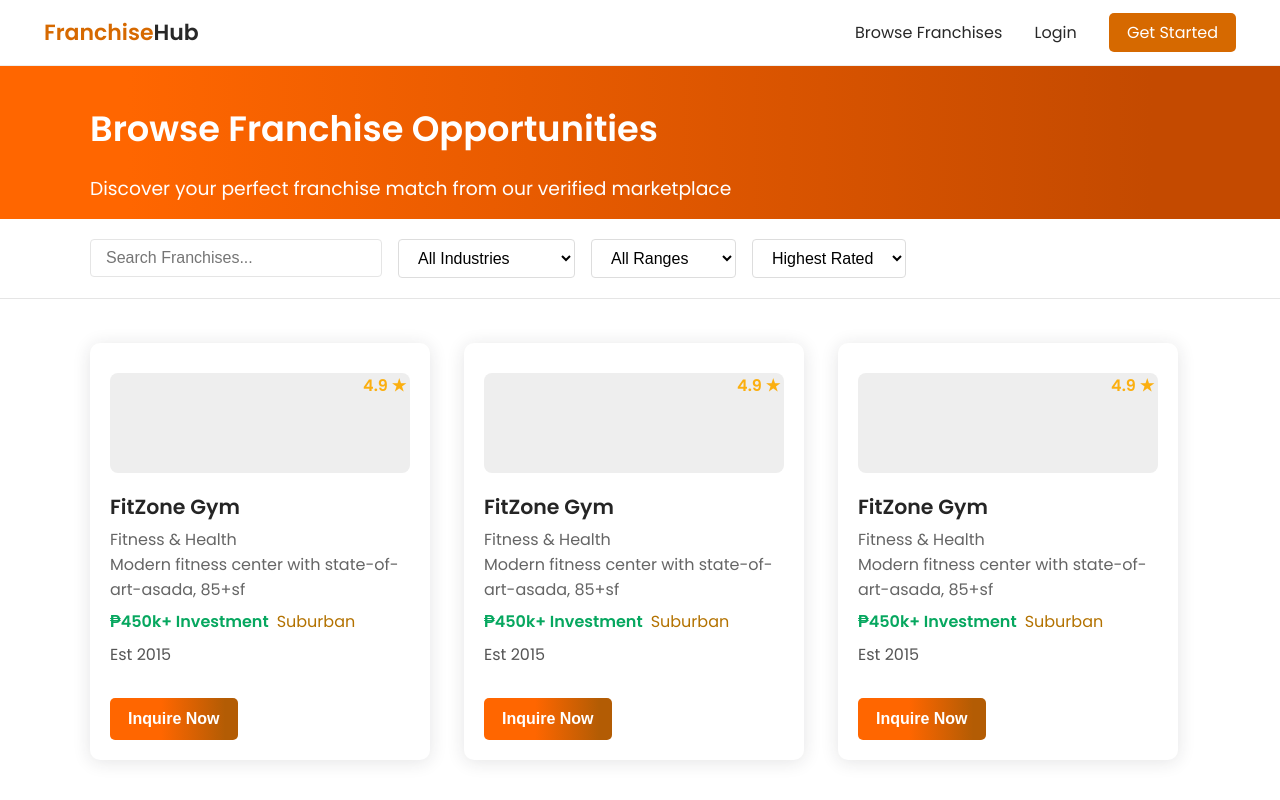
After one commit to dillandeluxe/CSIT327-G5-FranchiseHub, a Django app: page /browse/ in a window 1280 px wide. The commit adds this page. Run offline with Django 5.2, Linux system fonts and the light colour scheme.

Commit message:
modified:   accounts/urls.py modified:   accounts/views.py modified:   backend/urls.py new file:   static/accounts/browse.css new file:   templates/accounts/browse.html modified:   templates/accounts/home.html

```diff
--- a/accounts/urls.py
+++ b/accounts/urls.py
@@ -3,8 +3,10 @@ from django.urls import path
 from . import views
 
 urlpatterns = [
+    path('browse/', views.browse, name='browse'),
     path('', views.home_view, name='home'),
     path('register/', views.register_view, name='register'),
     path('login/', views.login_view, name='login'),
     path('logout/', views.logout_view, name='logout'),
+
 ]
--- a/accounts/views.py
+++ b/accounts/views.py
@@ -46,3 +46,6 @@ def logout_view(request):
 
 def home_view(request):
     return render(request, 'accounts/home.html')
+
+def browse(request):
+    return render(request, 'accounts/browse.html')
--- a/backend/urls.py
+++ b/backend/urls.py
@@ -17,9 +17,12 @@ Including another URLconf
 from django.contrib import admin
 from django.urls import path, include
 from accounts.views import home_view
+from accounts.views import browse
 
 urlpatterns = [
+    path('browse/', browse, name='browse'),
     path('admin/', admin.site.urls),
     path('accounts/', include('accounts.urls')),
     path('', home_view, name='site-home'),
+
 ]
--- /dev/null
+++ b/static/accounts/browse.css
@@ -0,0 +1,112 @@
+body {
+  margin: 0;
+  font-family: "Poppins", sans-serif;
+  color: #282828;
+  background: #fff;
+}
+/* Navbar */
+.navbar {
+  display: flex;
+  justify-content: space-between;
+  align-items: center;
+  padding: 16px 44px;
+  background: #fff;
+  border-bottom: 1px solid #eee;
+  position: sticky;
+  top: 0;
+  z-index: 100;
+}
+.logo { font-size: 22px; font-weight: 700; color: #282828; }
+.logo span { color: #d66900; }
+.nav-links a { margin-left: 28px; font-weight: 500; color: #282828; text-decoration: none; transition: color 0.2s; }
+.nav-links a:hover { color: #d66900; }
+.get-started { background: #d66900; color: #fff !important; padding: 8px 18px; border-radius: 5px; margin-left: 24px; font-weight: 600; text-decoration: none; }
+/* Hero Section */
+.listing-hero {
+  background: linear-gradient(90deg, #ff6600 10%, #c44a00 90%);
+  padding: 36px 0 16px 0;
+  text-align: left;
+}
+.hero-content { margin: 0 auto; max-width: 1100px; color: #fff; }
+.hero-content h1 { font-size: 2.2em; margin: 0 0 10px 0; }
+.hero-content p { font-size: 1.17em; margin-bottom: 0; }
+/* Filter Bar */
+.filter-bar {
+  background: #fff;
+  border-top: 0;
+  border-bottom: 1px solid #e5e5e5;
+  padding: 20px 0;
+}
+.filters {
+  max-width: 1100px;
+  margin: 0 auto;
+  display: flex;
+  align-items: center;
+  gap: 16px;
+}
+.search-input {
+  padding: 9px 15px;
+  border-radius: 4px;
+  border: 1px solid #e5e5e5;
+  width: 260px;
+  font-size: 1em;
+}
+.custom-select select {
+  padding: 9px 15px;
+  border: 1px solid #ddd;
+  border-radius: 4px;
+  background: #fff;
+  font-size: 1em;
+}
+/* Franchise List & Cards */
+.franchise-list {
+  display: flex;
+  gap: 34px;
+  flex-wrap: wrap;
+  max-width: 1100px;
+  margin: 44px auto 0 auto;
+  justify-content: flex-start;
+}
+.franchise-card {
+  background: #fff;
+  border-radius: 10px;
+  box-shadow: 0 2px 18px 0 rgba(35, 30, 39, 0.12);
+  width: 300px;
+  padding: 30px 20px 20px 20px;
+  margin-bottom: 18px;
+  display: flex;
+  flex-direction: column;
+  align-items: flex-start;
+  position: relative;
+}
+.franchise-cover {
+  background: #eee;
+  height: 100px;
+  width: 100%;
+  border-radius: 8px;
+  margin-bottom: 14px;
+}
+.franchise-card h3 { font-size: 1.28em; margin: 4px 0 5px 0; color: #252525; }
+.franchise-meta { font-size: 1em; color: #656565; margin-bottom: 16px; }
+.franchise-details { display: flex; gap: 8px; flex-wrap: wrap; margin: 7px 0; }
+.investment { color: #06a75f; font-weight: 600; }
+.location { color: #b37200; }
+.established { color: #555; }
+.rating { color: #fbaf10; font-weight: 700; position: absolute; top: 30px; right: 24px;}
+.inquire-btn {
+  background: linear-gradient(90deg, #ff6600 40%, #b35c04 90%);
+  color: #fff;
+  padding: 12px 18px;
+  font-size: 1em;
+  font-weight: 600;
+  border: none;
+  border-radius: 5px;
+  margin-top: 8px;
+  cursor: pointer;
+  transition: background 0.18s;
+}
+.inquire-btn:hover { background: #c44a00; }
+@media (max-width: 900px) {
+  .franchise-list { flex-direction: column; align-items: center; }
+  .filters { flex-direction: column; align-items: flex-start; gap: 10px; }
+}
--- /dev/null
+++ b/templates/accounts/browse.html
@@ -0,0 +1,114 @@
+{% load static %}
+<!DOCTYPE html>
+<html lang="en">
+<head>
+  <meta charset="UTF-8">
+  <title>Browse Franchise Opportunities</title>
+  <link href="https://fonts.googleapis.com/css?family=Poppins:400,600&display=swap" rel="stylesheet">
+  <link rel="stylesheet" href="{% static 'accounts/browse.css' %}">
+</head>
+<body>
+  <!-- Navbar -->
+  <nav class="navbar">
+    <div class="logo"><span>Franchise</span>Hub</div>
+    <div class="nav-links">
+      <a href="#">Browse Franchises</a>
+      <a href="#">Login</a>
+      <a href="#" class="get-started">Get Started</a>
+    </div>
+  </nav>
+
+  <!-- Hero Section -->
+  <section class="listing-hero">
+    <div class="hero-content">
+      <h1>Browse Franchise Opportunities</h1>
+      <p>Discover your perfect franchise match from our verified marketplace</p>
+    </div>
+  </section>
+
+  <!-- Filter Bar -->
+  <section class="filter-bar">
+    <form class="filters">
+      <input type="text" placeholder="Search Franchises..." class="search-input">
+      <div class="custom-select">
+        <select>
+          <option>All Industries</option>
+          <option>Food & Beverage</option>
+          <option>Technology</option>
+          <option>Fitness & Health</option>
+          <option>Services</option>
+          <option>Education</option>
+          <option>Pet Services</option>
+          <option>Automotive</option>
+          <option>Home Services</option>
+        </select>
+      </div>
+      <div class="custom-select">
+        <select>
+          <option>All Ranges</option>
+          <option>&lt; ₱500k</option>
+          <option>₱500k - ₱1M</option>
+          <option>&gt; ₱1M</option>
+        </select>
+      </div>
+      <div class="custom-select">
+        <select>
+          <option>Highest Rated</option>
+          <option>Newest</option>
+          <option>Oldest</option>
+        </select>
+      </div>
+    </form>
+  </section>
+
+  <!-- Franchise Cards List -->
+  <section class="franchise-list">
+    <div class="franchise-card">
+      <div class="franchise-cover"></div>
+      <h3>FitZone Gym</h3>
+      <div class="franchise-meta">
+        <span class="industry">Fitness & Health</span><br>
+        <span class="desc">Modern fitness center with state-of-art-asada, 85+sf</span>
+        <div class="franchise-details">
+          <span class="investment">₱450k+ Investment</span>
+          <span class="location">Suburban</span>
+          <span class="established">Est 2015</span>
+        </div>
+        <span class="rating">4.9 ★</span>
+      </div>
+      <button class="inquire-btn">Inquire Now</button>
+    </div>
+    <div class="franchise-card">
+      <div class="franchise-cover"></div>
+      <h3>FitZone Gym</h3>
+      <div class="franchise-meta">
+        <span class="industry">Fitness & Health</span><br>
+        <span class="desc">Modern fitness center with state-of-art-asada, 85+sf</span>
+        <div class="franchise-details">
+          <span class="investment">₱450k+ Investment</span>
+          <span class="location">Suburban</span>
+          <span class="established">Est 2015</span>
+        </div>
+        <span class="rating">4.9 ★</span>
+      </div>
+      <button class="inquire-btn">Inquire Now</button>
+    </div>
+    <div class="franchise-card">
+      <div class="franchise-cover"></div>
+      <h3>FitZone Gym</h3>
+      <div class="franchise-meta">
+        <span class="industry">Fitness & Health</span><br>
+        <span class="desc">Modern fitness center with state-of-art-asada, 85+sf</span>
+        <div class="franchise-details">
+          <span class="investment">₱450k+ Investment</span>
+          <span class="location">Suburban</span>
+          <span class="established">Est 2015</span>
+        </div>
+        <span class="rating">4.9 ★</span>
+      </div>
+      <button class="inquire-btn">Inquire Now</button>
+    </div>
+  </section>
+
+</body>
+</html>
```
Also changed, not shown: templates/accounts/home.html (+7 -0 lines).
